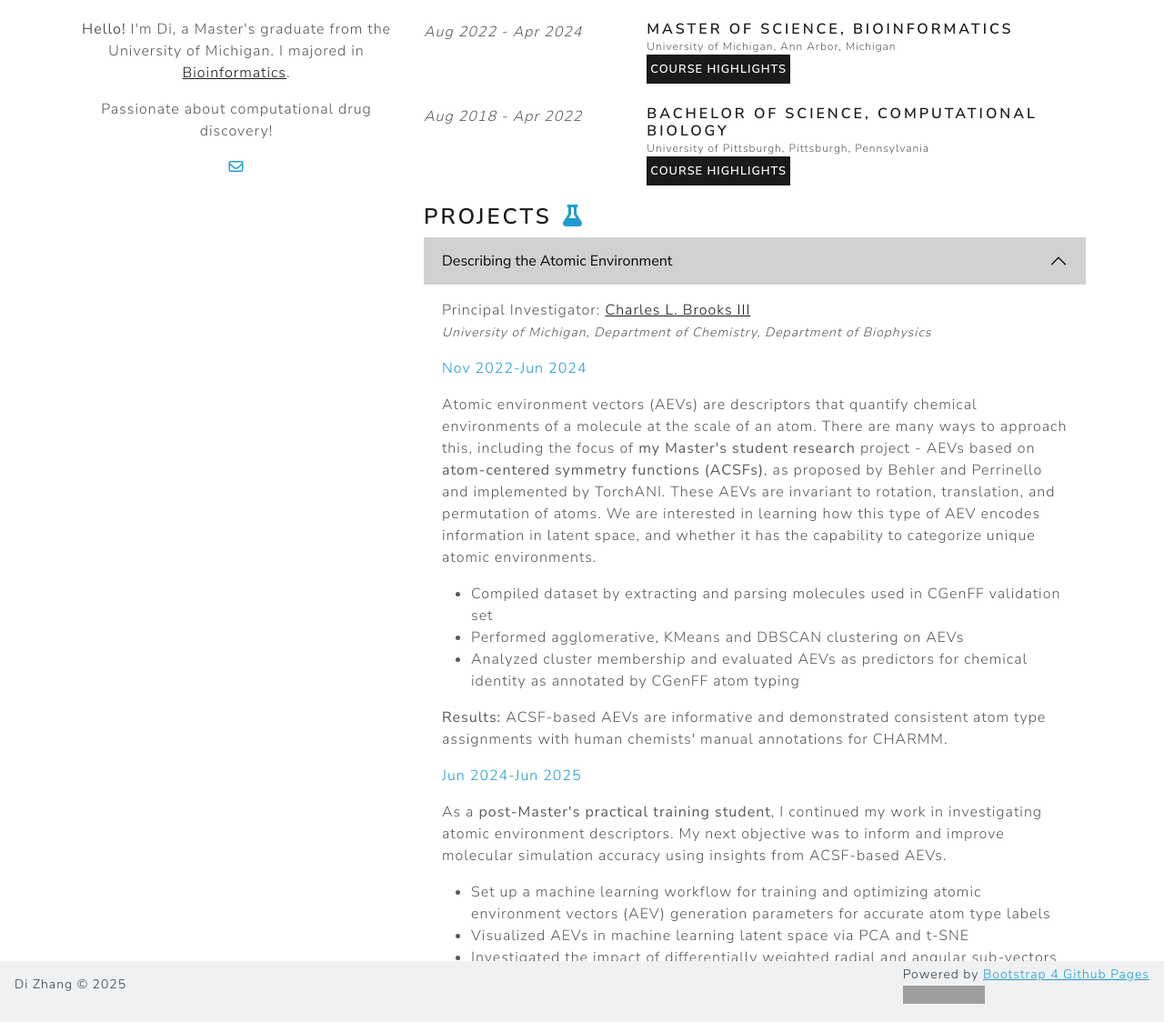
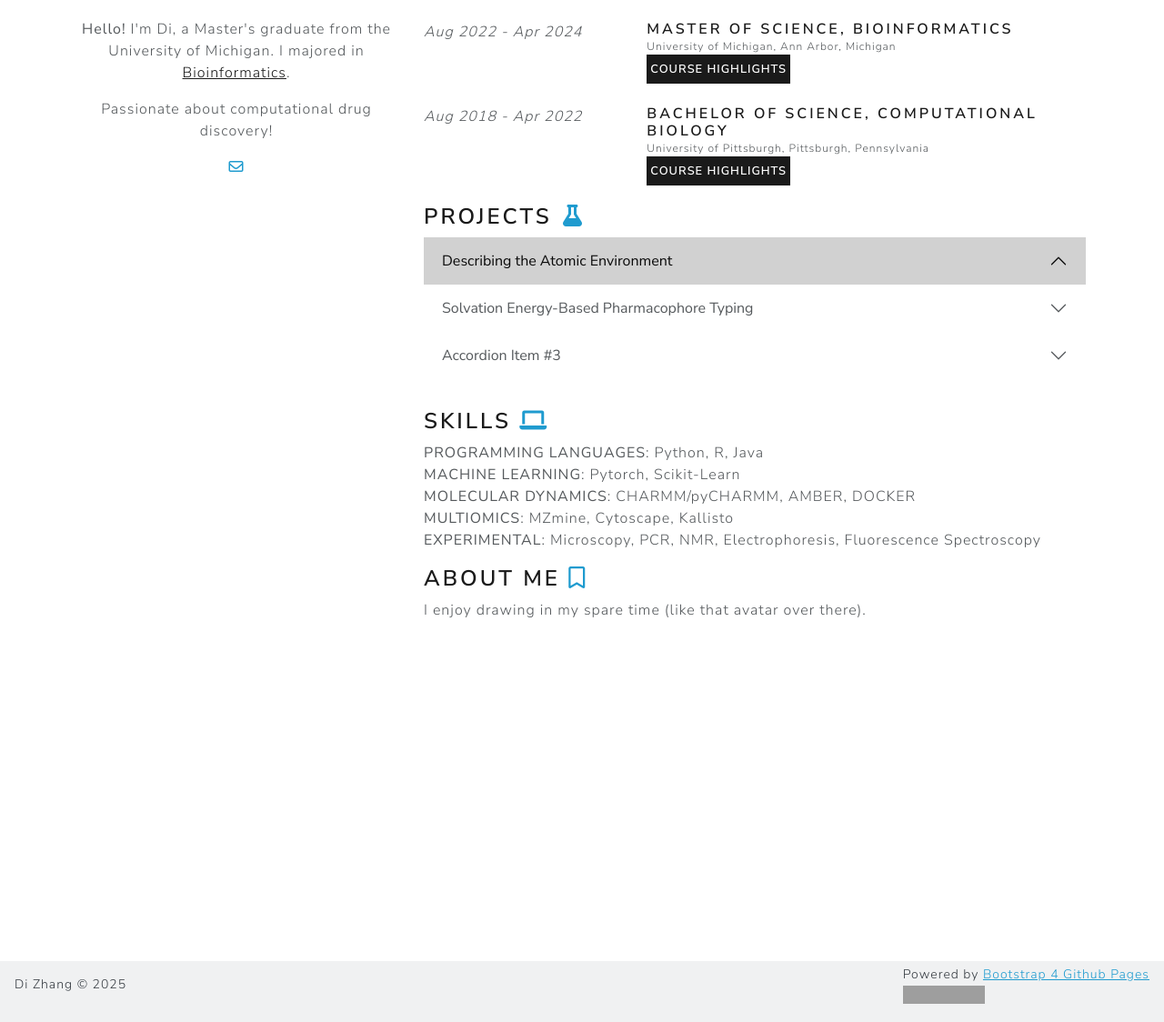
Before and after one commit to zhangdi33/zhangdi33.github.io, a Jekyll site: the page built from index.html, in a window 1280 px wide and 1400 px high, cut to the strip 276-1400 px from the top of the window. Shown: the whole strip at 91% size. Built offline with Jekyll 4.4.1, drawn with Linux system fonts in a browser that asks for light colours; grey boxes are pictures that could not be loaded.

Commit message:
Update index.html

```diff
--- a/index.html
+++ b/index.html
@@ -120,7 +120,7 @@
                 Describing the Atomic Environment
               </button>
             </h2>
-            <div id="AEV" class="accordion-collapse collapse show" aria-labelledby="headingAEV" data-bs-parent="#projects">
+            <div id="AEV" class="accordion-collapse collapse" aria-labelledby="headingAEV" data-bs-parent="#projects">
               <div class="accordion-body">
                 <p>
                   Principal Investigator: <a href="https://brooks.chem.lsa.umich.edu/" class="text-primary">Charles L. Brooks III</a>
@@ -157,7 +157,7 @@
                   Principal Investigator: <a href="https://bits.csb.pitt.edu/" class="text-primary">David R. Koes</a>
                   <br><i>University of Pittsburgh, Department of Computational and Systems Biology</i>
                 </p>
-                <p><b class="text-uppercase text-primary">Objective</b>To evaluate pharmacophore feature prediction accuracy of GIST-based machine learning model.</p>
+                <p><b>Grid-based inhomogenous solvation theory</b> (GIST) can quantify thermodynamic information and molecule distribution at considerable accuracy. This information has the potential to be exploited in structure-based drug discovery to determine chemical features on a pharmacophore, which is my objective for this project: to evaluate feature prediction accuracy of a machine learning model using GIST data.</p>
                 <ul>
                   <li>Compiled a dataset using grid-based inhomogeneous solvation theory (GIST) based energy calculation on PDBBind protein simulation data</li>
                   <li>Developed a convolutional neural network (CNN) model using Pytorch for pharmacophore feature prediction</li>
```
